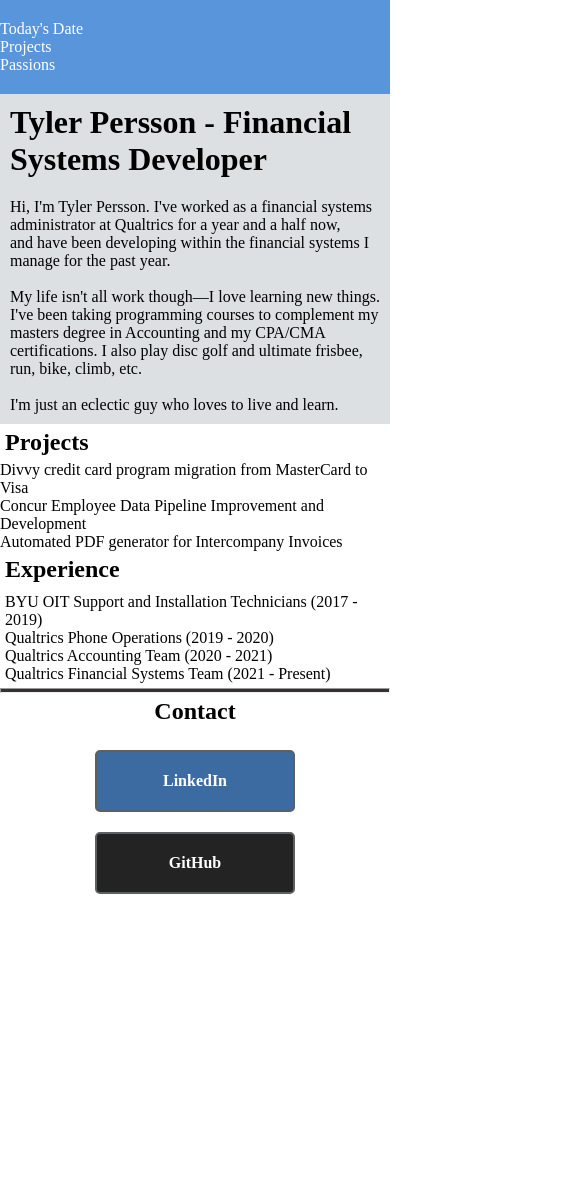
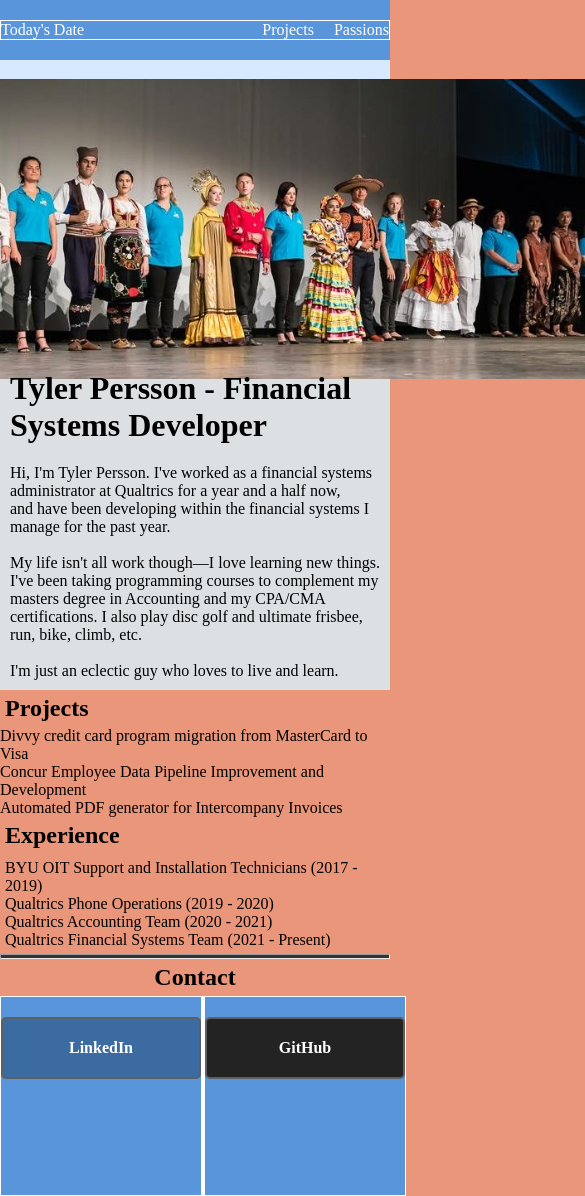
Before and after one commit to TyPerss/portfolio, a plain HTML site: page index.html in a window 390 px wide. Shown: the top 1196 px of the page, 585 px wide, since content can reach past the window. Before the commit the page ends 914 px from the top, so only its background shows below. Drawn offline with Linux system fonts and the light colour scheme.

Commit message:
Some lame responsive design and flexbox stuff—to be updated.

```diff
--- a/index.html
+++ b/index.html
@@ -5,13 +5,26 @@
       <title>Tyler Persson's Portolio</title>
       <meta charset='UTF-8'/>
       <link rel='stylesheet' href='styles.css'/>
+      <meta name='viewport'
+      content='width=device-width, initial-scale=1.0, maximum-scale=1.0' />
    </head>
 
    <body>
+
       <div class='menu-container'>
+        <div class='menu'>
           <div class='date'>Today's Date</div>
          <div class='projects'>Projects</div>
          <div class='passions'>Passions</div>
+        </div>
+      </div>
+
+      <div class='header-container'>
+         <div class='header'>
+           <div class='subscribe'>Subscribe &#9662;</div>
+           <div class='logo'><img src='IMG_0496.JPG' height = 300px/></div>
+           <div class='social'><img src='LinkedIn.png' width = 25px/></div>
+         </div>
        </div>
 
       <div class = 'fullPage'>
@@ -43,13 +56,20 @@
 
          <h2 class = 'contact'>Contact</h2>
 
+         <div class='footer'>
+            <div class='footer-item footer-one'>
                <a class = 'webLinkButton linkedIn'
                href='https://www.linkedin.com/in/tylerpersson/'
                target='_blank'>LinkedIn</a>
-
+            </div>
+            <div class='footer-item footer-two'></div>
+            <div class='footer-item footer-three'>
                <a class = 'webLinkButton github'
                href='https://github.com/TyPerss'
                target='_blank'>GitHub</a>
+            </div>
+          </div>
+
 
       </div>
    </body>
--- a/styles.css
+++ b/styles.css
@@ -8,15 +8,68 @@
    color: #fff;
    background-color: #5995DA;  /* Blue */
    padding: 20px 0;
+   display: flex;
+   justify-content: center;
  }
 
  .menu {
-   border: 1px solid #fff;  /* For debugging */
+   border: 1px solid #fff;
    width: 900px;
+   display: flex;
+   justify-content: space-between;
+ }
+
+ .navigator {
+    display: flex;
+    justify-content: flex-end;
+ }
+
+ .projects {
+    margin-left: auto;
+ }
+
+ .passions {
+    margin-left: 20px;
+ }
+
+ .header-container {
+   color: #5995DA;
+   background-color: #D6E9FE;
+   display: flex;
+   justify-content: center;
+ }
+
+ .header {
+   width: 900px;
+   height: 300px;
+   display: flex;
+   justify-content: space-between;
+   align-items: center;
+   flex-wrap: wrap;
+   flex: 1;
+ }
+
+ .footer {
+   display: flex;
+   justify-content: space-between;
+ }
+
+ .footer-item {
+   border: 1px solid #fff;
+   background-color: #D6E9FE;
+   height: 200px;
+   flex: 1;
+ }
+
+ .footer-one,
+ .footer-three {
+   background-color: #5995DA;
+   flex: initial;
+   width: 300px;
  }
 
 h1, p {
-   background-color: #DDE0E3;    /* Light gray */
+   background-color: #DDE0E3;
    padding: 10px;
  }
 
@@ -24,33 +77,8 @@ h1, p {
     padding: 5px;
  }
 
- .navBar {
-   list-style-type: none;
-   margin: 0;
-   padding: 0;
-   overflow: hidden;
-   background-color: rgb(29, 60, 107);
- }
-
- .navBar li {
-   float: left;
- }
-
- .navBar li a {
-   display: block;
-   color: white;
-   text-align: center;
-   padding: 14px 16px;
-   text-decoration: none;
- }
-
- /* Change the link color to #111 (black) on hover */
- .navBar li a:hover {
-   background-color: rgb(122, 78, 21);
- }
-
  em, strong {
-   background-color: #B2D6FF;    /* Light blue */
+   background-color: #B2D6FF;
  }
 
  hr {
@@ -58,10 +86,6 @@ h1, p {
    background-color: rgb(54, 50, 50);
  }
 
- .page {
-   width: 200px;
-   margin: 0 auto;
- }
 .contact {
    text-align: center;
 }
@@ -69,10 +93,10 @@ h1, p {
 
 .webLinkButton:link,
 .webLinkButton:visited {
-   display: block;             /* Add this */
-   text-decoration: none;      /* Add this */
+   display: block;
+   text-decoration: none;
 
-   color: #FFF;                /* The rest is the same */
+   color: #FFF;
    background-color: #3c6ba1;
    font-weight: bold;
    padding: 20px;
@@ -93,7 +117,7 @@ h1, p {
 .webLinkButton:active,
 .webLinkButton:visited:active {
   color: #FFF;
-  background-color: #5995DA;  /* Blue */
+  background-color: #5995DA;
 }
 
 .github:link,
@@ -105,3 +129,9 @@ h1, p {
 .github:visited:hover {
    background-color: rgb(47, 48, 48);
 }
+
+@media only screen and (max-width: 400px) {
+   body{
+      background-color:darksalmon;
+   }
+}
```
Also changed, not shown: LinkedIn.png (added). Lines whose indentation alone changed are shown as unchanged.
